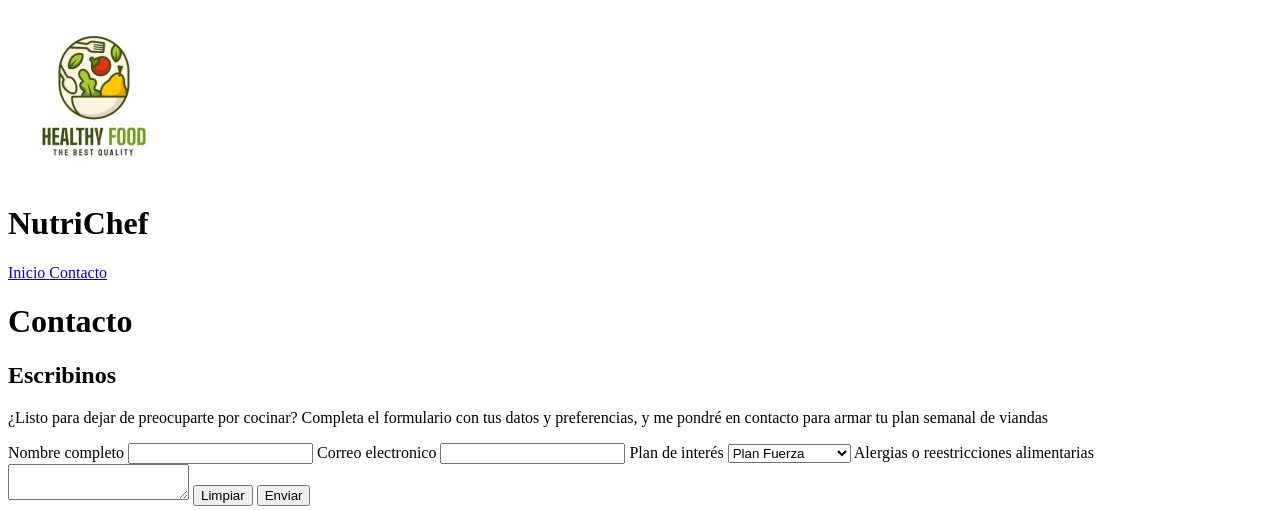
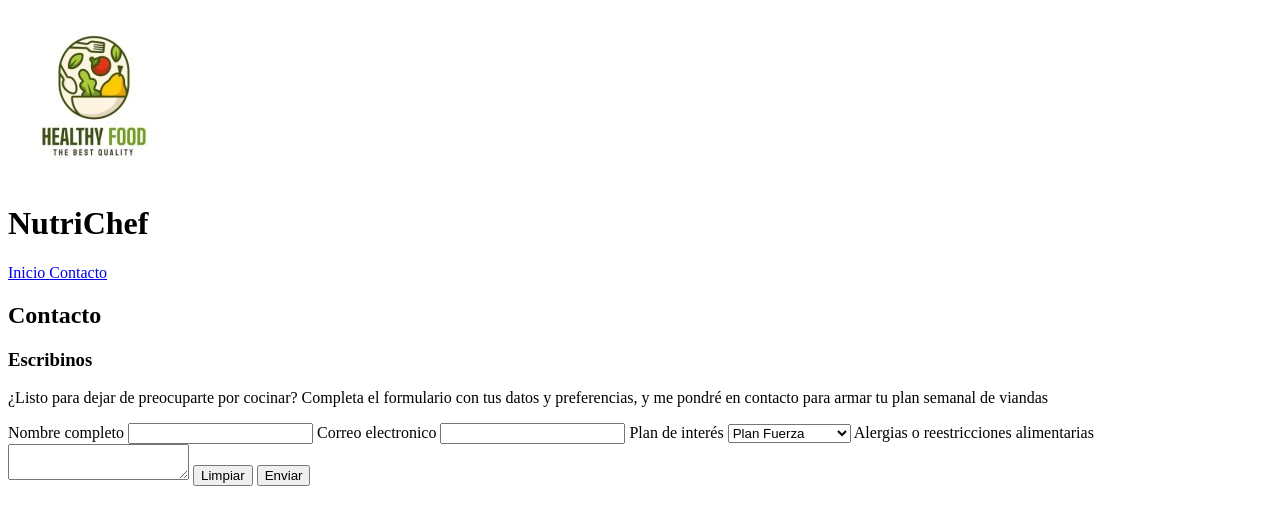
Before and after one commit to delgadosofiaguada-jpg/Delgado.Actividades.APPWEB, a plain HTML site: page Actividad5/HTML-Pagina/contacto.html in a window 1280 px wide. Shown: the top 510 px of the page. Drawn offline with Linux system fonts and the light colour scheme.

Commit message:
Ultimos detalles de la pagina web

```diff
--- a/Actividad5/HTML-Pagina/contacto.html
+++ b/Actividad5/HTML-Pagina/contacto.html
@@ -24,8 +24,8 @@
 
     </header>
     <main>
-        <h1>Contacto</h1>
-        <h2>Escribinos</h2>
+        <h2>Contacto</h2>
+        <h3>Escribinos</h3>
         <p>¿Listo para dejar de preocuparte por cocinar? Completa el formulario con tus
             datos y preferencias, y me pondré en contacto para armar tu plan semanal de viandas
         </p>
```
